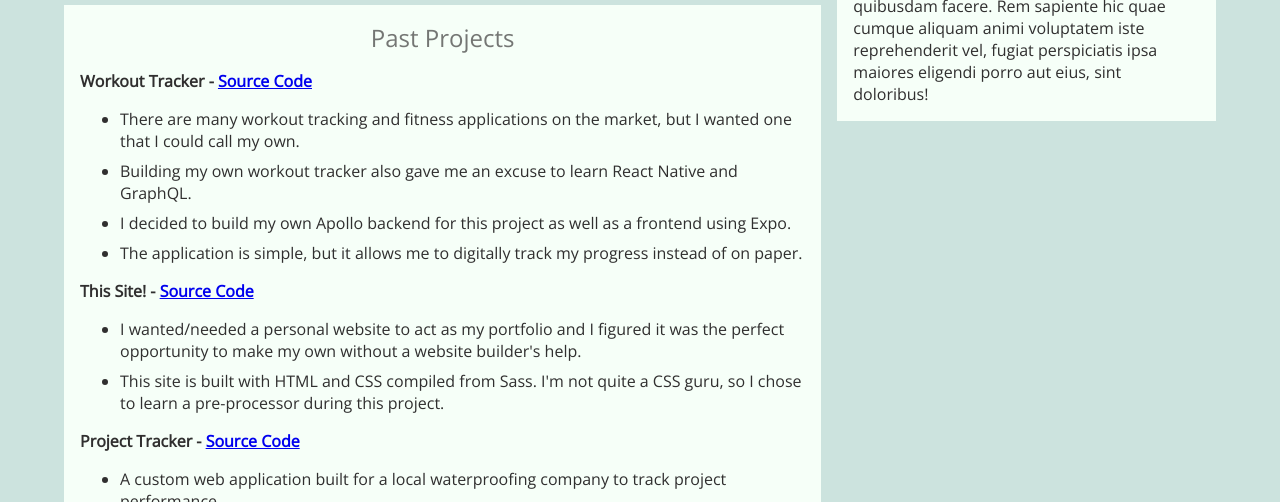
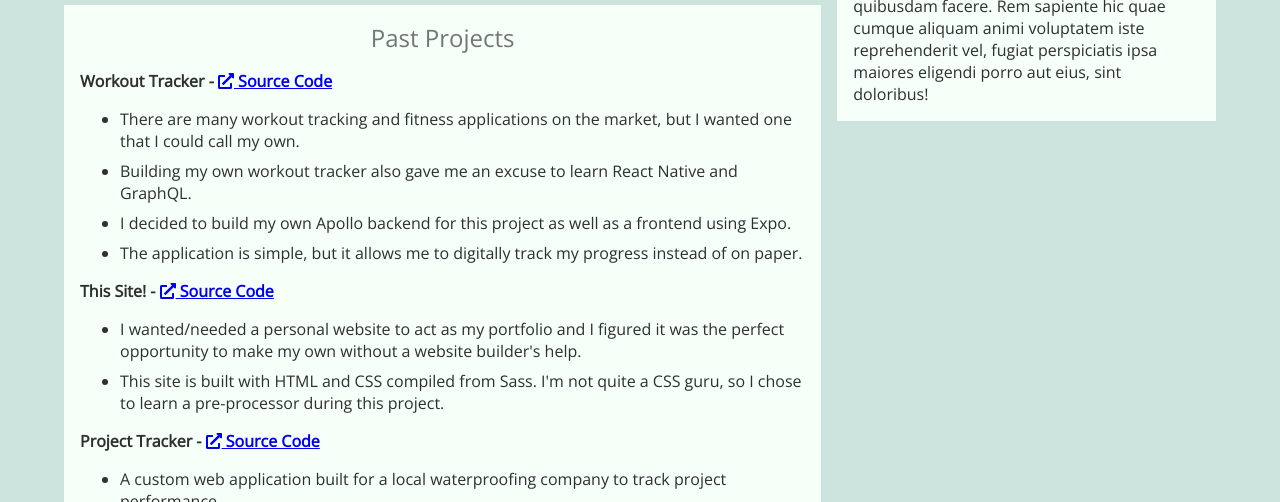
Before and after one commit to njc3n3/njc3n3.github.io, a React (Create React App) app: page / in a window 1280 px wide. Shown: the part 668-1170 px from the top of the page. Built offline with nearby package versions, Linux system fonts and the light colour scheme.

Commit message:
icon on repo links

```diff
--- a/src/pages/About.tsx
+++ b/src/pages/About.tsx
@@ -1,3 +1,5 @@
+import { faExternalLinkAlt } from '@fortawesome/free-solid-svg-icons'
+import { FontAwesomeIcon } from '@fortawesome/react-fontawesome'
 import { useContext } from 'react'
 import styled, { css } from 'styled-components'
 import { ThemeContext } from '..'
@@ -28,6 +30,12 @@ const Container = styled.div<{ spacing: string }>`
   ${({ spacing }) => largeScreenMixin(LargeContainerStyles(spacing))}
 `
 
+const RepoLink = ({ repo }: { repo: string }) => (
+  <a href={`https://www.github.com/nickcoffey/${repo}`}>
+    <FontAwesomeIcon icon={faExternalLinkAlt} /> Source Code
+  </a>
+)
+
 export default function About() {
   const { mainSpacingRem } = useContext(ThemeContext)
 
@@ -49,11 +57,7 @@ export default function About() {
         <AboutContent header='Past Projects'>
           <AboutList
             header='Workout Tracker'
-            subheader={
-              <a href='https://www.github.com/nickcoffey/tracker-native'>
-                <i className='fas fa-external-link-alt'></i> Source Code
-              </a>
-            }
+            subheader={<RepoLink repo='tracker-native' />}
             items={[
               'There are many workout tracking and fitness applications on the market, but I wanted one that I could call my own.',
               'Building my own workout tracker also gave me an excuse to learn React Native and GraphQL.',
@@ -63,11 +67,7 @@ export default function About() {
           />
           <AboutList
             header='This Site!'
-            subheader={
-              <a href='https://www.github.com/nickcoffey/nickcoffey.github.io'>
-                <i className='fas fa-external-link-alt'></i> Source Code
-              </a>
-            }
+            subheader={<RepoLink repo='nickcoffey.github.io' />}
             items={[
               "I wanted/needed a personal website to act as my portfolio and I figured it was the perfect opportunity to make my own without a website builder's help.",
               "This site is built with HTML and CSS compiled from Sass. I'm not quite a CSS guru, so I chose to learn a pre-processor during this project."
@@ -75,11 +75,7 @@ export default function About() {
           />
           <AboutList
             header='Project Tracker'
-            subheader={
-              <a href='https://www.github.com/nickcoffey/design'>
-                <i className='fas fa-external-link-alt'></i> Source Code
-              </a>
-            }
+            subheader={<RepoLink repo='design' />}
             items={[
               'A custom web application built for a local waterproofing company to track project performance.',
               'The app estimates bid prices based on labor, material, and equipment cost inputs from the user. It also tracks the profitability of one or more jobs over any given range.',
```
